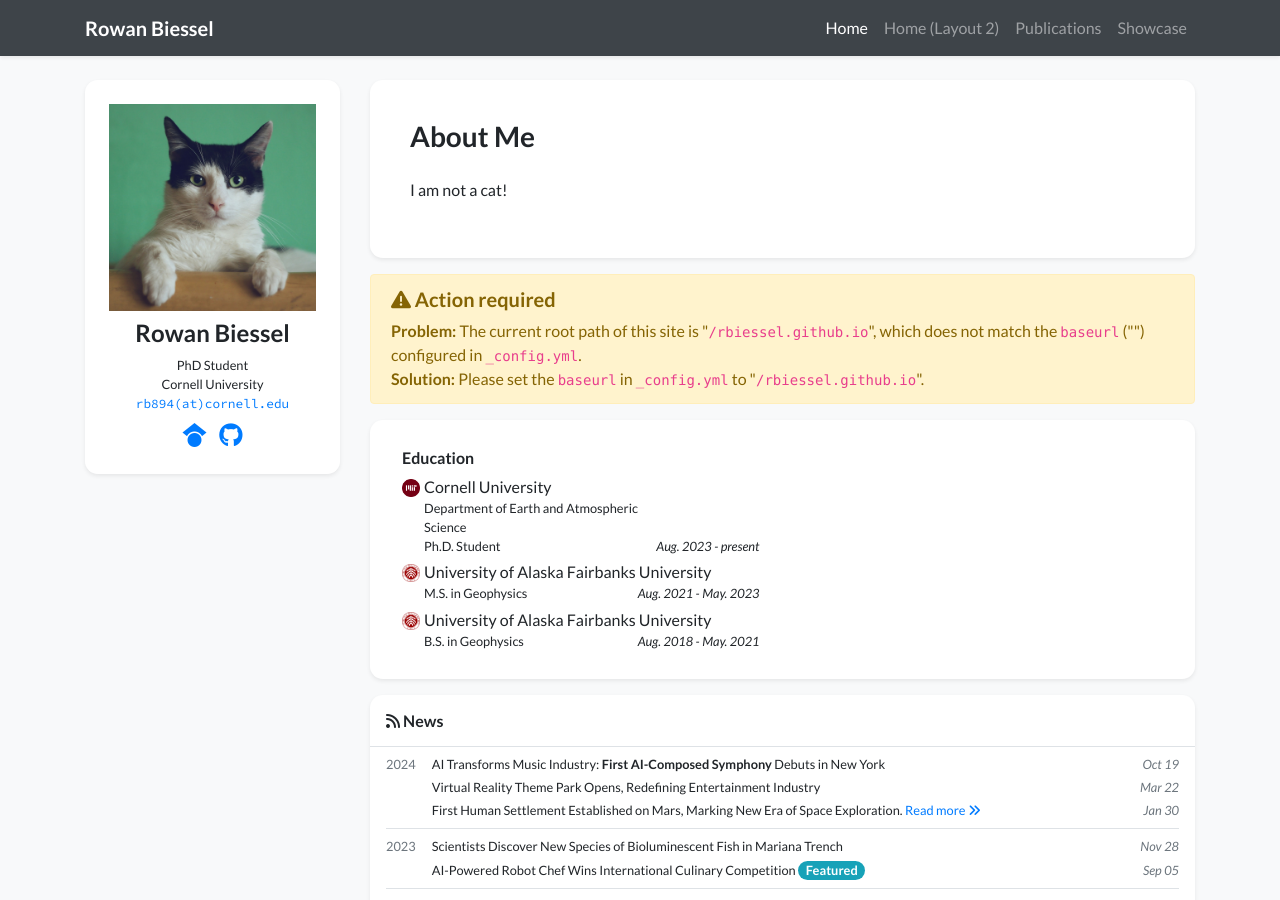
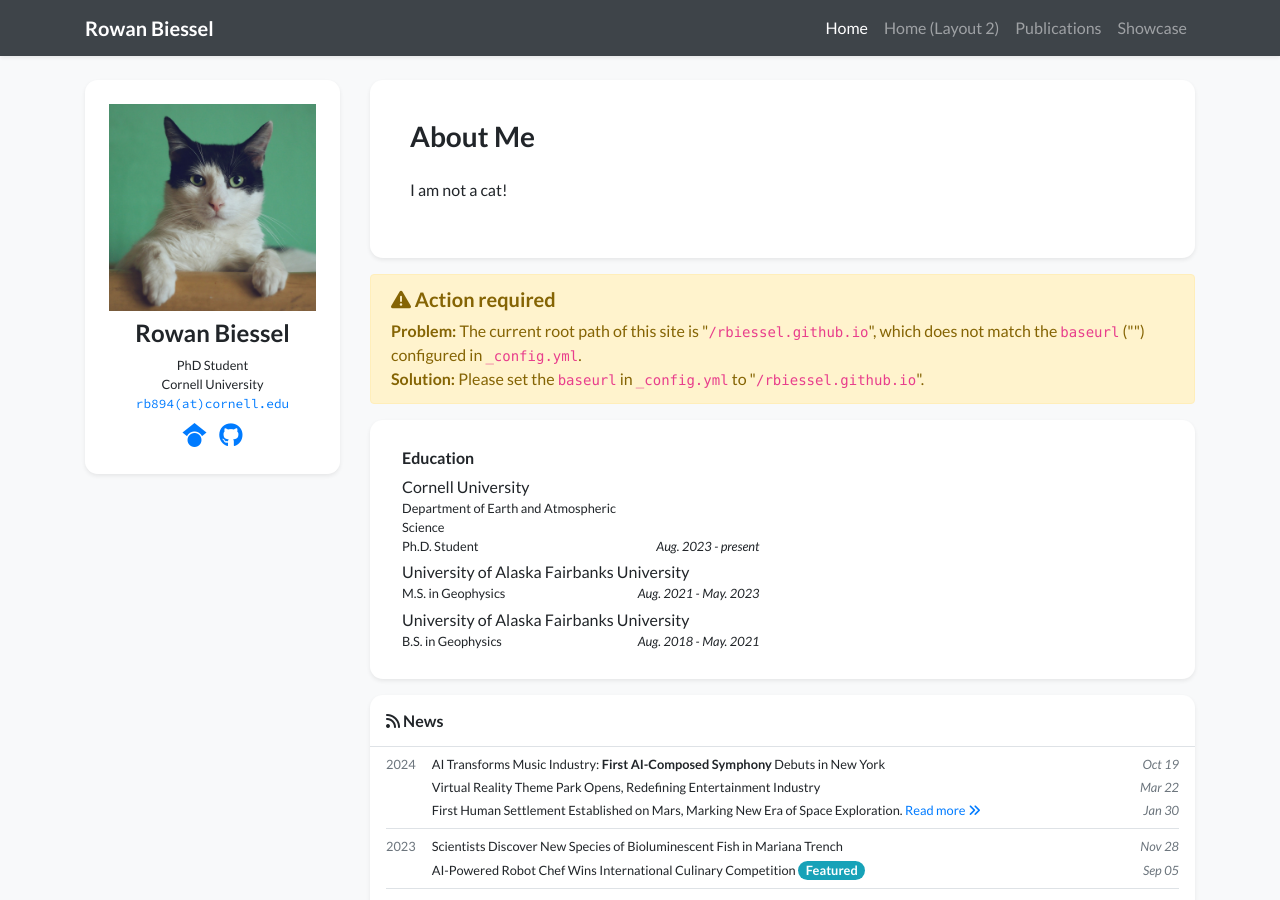
Before and after one commit to rbiessel/rbiessel.github.io, a Jekyll site: the page built from index.html, in a window 1280 px wide and 900 px high. Built offline with Jekyll 4.4.1, drawn with Linux system fonts in a browser that asks for light colours; nearby versions of some CDN libraries; a style sheet for code colours, icons or effects is not loaded.

Commit message:
testing profile updates

```diff
--- a/_includes/widgets/experience_card.html
+++ b/_includes/widgets/experience_card.html
@@ -10,7 +10,7 @@
                             <ul class="list-unstyled mb-1">
                                 {% for item in site.data.profile.education %}
                                 <li class="media mb-1">
-                                    <img src="{{ item.logo | relative_url }}" alt="{{ item.name }}" style="width: 18px;" class="mr-1 mt-1">
+                                    <!-- <img src="{{ item.logo | relative_url }}" alt="{{ item.name }}" style="width: 18px;" class="mr-1 mt-1"> -->
                                     <div class="media-body">
                                         <div>{{ item.name }}</div>
                                         <div class="small">{{ item.dept }}</div>
```
